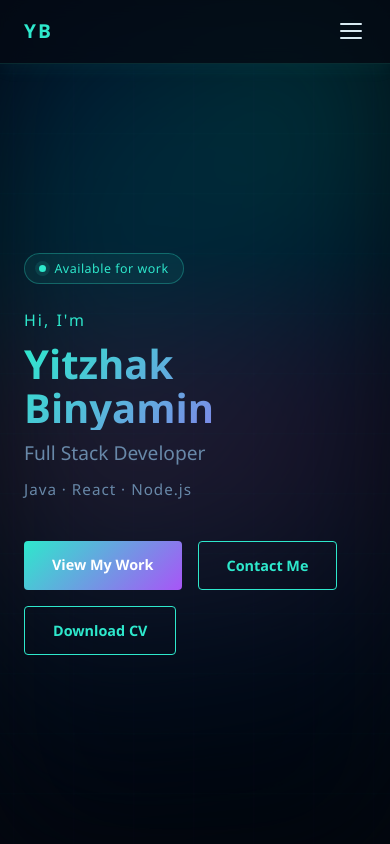
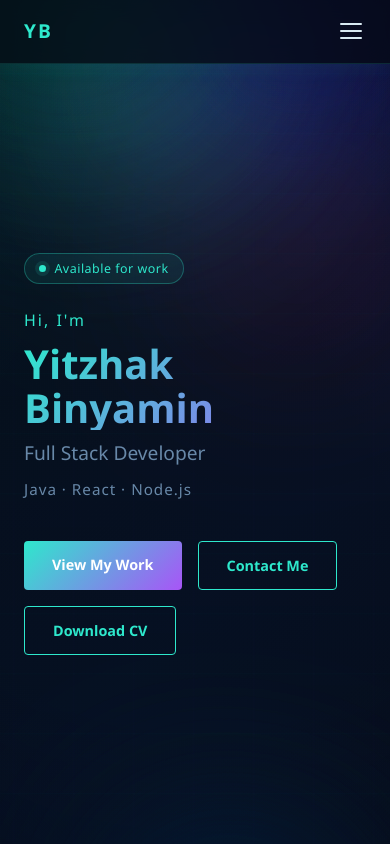
Before and after one commit to Yitzhakbin9/yitzhak-portfolio, a React (Vite) app: page / in a window 390 px wide. Shown: the top 844 px of the page. Built offline with nearby package versions, Linux system fonts and the light colour scheme.

Commit message:
add this amazing background effect

```diff
--- a/src/App.css
+++ b/src/App.css
@@ -412,25 +412,188 @@
   border-top: 1px solid var(--border);
 }
 
-/* ── BACKGROUND IMAGE ── */
+/* ── BACKGROUND ANIMATION ── */
 .bg-image {
   position: fixed;
-  inset: 0;
-  background-image: url('/gradient.avif');
-  background-size: cover;
-  background-position: center;
+  inset: -14%;
+  --cursor-x: 55vw;
+  --cursor-y: 28vh;
+  --cursor-glow-opacity: 0.45;
   z-index: -2;
-  animation: bg-drift 20s ease-in-out infinite;
+  overflow: hidden;
+  pointer-events: none;
+  isolation: isolate;
+  background:
+    radial-gradient(circle at 16% 18%, rgba(46, 232, 204, 0.12), transparent 0 26%),
+    radial-gradient(circle at 84% 20%, rgba(168, 85, 247, 0.14), transparent 0 28%),
+    radial-gradient(circle at 52% 84%, rgba(56, 189, 248, 0.1), transparent 0 24%),
+    linear-gradient(135deg, #030712 0%, #071220 35%, #081326 62%, #090f1d 100%);
+  filter: saturate(1.08) brightness(0.92);
 }
 
-@keyframes bg-drift {
-  0%, 100% {
-    transform: scale(1.05);
-    filter: blur(60px) brightness(0.35) saturate(1.4);
+.bg-image::before,
+.bg-image::after {
+  content: "";
+  position: absolute;
+  inset: 0;
+  pointer-events: none;
+}
+
+.bg-image::before {
+  background:
+    linear-gradient(115deg, rgba(46, 232, 204, 0.05), transparent 30%),
+    linear-gradient(245deg, rgba(168, 85, 247, 0.06), transparent 35%);
+  mix-blend-mode: screen;
+  opacity: 0.7;
+}
+
+.bg-image::after {
+  background:
+    radial-gradient(circle at center, transparent 52%, rgba(3, 7, 18, 0.24) 88%),
+    linear-gradient(180deg, rgba(3, 7, 18, 0.02), rgba(3, 7, 18, 0.18));
+}
+
+.bg-blob {
+  position: absolute;
+  border-radius: 999px;
+  filter: blur(90px);
+  opacity: 0.82;
+  mix-blend-mode: hard-light;
+  transform-origin: center;
+  will-change: transform;
+}
+
+.bg-blob-1 {
+  width: 42vw;
+  height: 42vw;
+  min-width: 360px;
+  min-height: 360px;
+  left: -8%;
+  top: -4%;
+  background:
+    radial-gradient(circle at 35% 35%, rgba(46, 232, 204, 0.82), rgba(46, 232, 204, 0.22) 36%, transparent 70%);
+  animation: blob-float-1 26s ease-in-out infinite alternate;
+}
+
+.bg-blob-2 {
+  width: 38vw;
+  height: 38vw;
+  min-width: 320px;
+  min-height: 320px;
+  right: -6%;
+  top: 0%;
+  background:
+    radial-gradient(circle at 50% 38%, rgba(168, 85, 247, 0.8), rgba(96, 76, 255, 0.24) 40%, transparent 72%);
+  animation: blob-float-2 32s ease-in-out infinite alternate;
+}
+
+.bg-blob-3 {
+  width: 34vw;
+  height: 34vw;
+  min-width: 280px;
+  min-height: 280px;
+  left: 26%;
+  bottom: -12%;
+  background:
+    radial-gradient(circle at 50% 50%, rgba(56, 189, 248, 0.78), rgba(56, 189, 248, 0.18) 42%, transparent 74%);
+  animation: blob-float-3 30s ease-in-out infinite alternate;
+}
+
+.bg-blob-4 {
+  width: 24vw;
+  height: 24vw;
+  min-width: 220px;
+  min-height: 220px;
+  left: 52%;
+  top: 22%;
+  background:
+    radial-gradient(circle at 50% 50%, rgba(255, 89, 168, 0.56), rgba(255, 89, 168, 0.12) 40%, transparent 70%);
+  animation: blob-float-4 22s ease-in-out infinite alternate;
+}
+
+.bg-cursor-glow {
+  position: absolute;
+  left: 0;
+  top: 0;
+  width: 28rem;
+  height: 28rem;
+  border-radius: 999px;
+  pointer-events: none;
+  opacity: var(--cursor-glow-opacity);
+  transform: translate3d(
+      calc(var(--cursor-x) - 14rem),
+      calc(var(--cursor-y) - 14rem),
+      0
+    );
+  background:
+    radial-gradient(circle at 50% 50%, rgba(255, 255, 255, 0.22), transparent 24%),
+    radial-gradient(circle at 48% 48%, rgba(46, 232, 204, 0.42), rgba(46, 232, 204, 0.14) 34%, transparent 72%),
+    radial-gradient(circle at 60% 40%, rgba(168, 85, 247, 0.24), transparent 62%);
+  filter: blur(58px);
+  mix-blend-mode: screen;
+  will-change: transform, opacity;
+  transition: opacity 280ms ease;
+}
+
+@keyframes blob-float-1 {
+  0% {
+    transform: translate3d(0, 0, 0) scale(1) rotate(0deg);
   }
   50% {
-    transform: scale(1.1);
-    filter: blur(72px) brightness(0.28) saturate(1.6);
+    transform: translate3d(10%, 8%, 0) scale(1.14) rotate(26deg);
+  }
+  100% {
+    transform: translate3d(18%, 2%, 0) scale(0.96) rotate(46deg);
+  }
+}
+
+@keyframes blob-float-2 {
+  0% {
+    transform: translate3d(0, 0, 0) scale(1) rotate(0deg);
+  }
+  50% {
+    transform: translate3d(-10%, 10%, 0) scale(1.1) rotate(-20deg);
+  }
+  100% {
+    transform: translate3d(-16%, -4%, 0) scale(0.95) rotate(-42deg);
+  }
+}
+
+@keyframes blob-float-3 {
+  0% {
+    transform: translate3d(0, 0, 0) scale(1) rotate(0deg);
+  }
+  50% {
+    transform: translate3d(14%, -8%, 0) scale(1.08) rotate(18deg);
+  }
+  100% {
+    transform: translate3d(-6%, -14%, 0) scale(0.94) rotate(34deg);
+  }
+}
+
+@keyframes blob-float-4 {
+  0% {
+    transform: translate3d(0, 0, 0) scale(1) rotate(0deg);
+  }
+  50% {
+    transform: translate3d(-12%, 12%, 0) scale(1.18) rotate(-24deg);
+  }
+  100% {
+    transform: translate3d(8%, -8%, 0) scale(0.92) rotate(20deg);
+  }
+}
+
+@media (prefers-reduced-motion: reduce) {
+  .bg-image,
+  .bg-image::before,
+  .bg-image::after,
+  .bg-blob,
+  .bg-cursor-glow {
+    animation: none;
+  }
+
+  .bg-cursor-glow {
+    opacity: 0;
   }
 }
 
--- a/src/App.jsx
+++ b/src/App.jsx
@@ -1,3 +1,4 @@
+import { useEffect, useRef } from "react";
 import Navbar from "./components/Navbar";
 import Hero from "./components/Hero";
 import About from "./components/About";
@@ -9,9 +10,80 @@ import ScrollProgress from "./components/ScrollProgress";
 import "./App.css";
 
 export default function App() {
+  const backgroundRef = useRef(null);
+
+  useEffect(() => {
+    const background = backgroundRef.current;
+
+    if (!background) {
+      return undefined;
+    }
+
+    const mediaQuery = window.matchMedia("(prefers-reduced-motion: reduce)");
+
+    if (mediaQuery.matches) {
+      background.style.setProperty("--cursor-glow-opacity", "0");
+      return undefined;
+    }
+
+    let frameId = 0;
+    let isPointerActive = false;
+    let currentX = window.innerWidth * 0.55;
+    let currentY = window.innerHeight * 0.28;
+    let targetX = currentX;
+    let targetY = currentY;
+
+    const animate = () => {
+      currentX += (targetX - currentX) * 0.085;
+      currentY += (targetY - currentY) * 0.085;
+
+      background.style.setProperty("--cursor-x", `${currentX}px`);
+      background.style.setProperty("--cursor-y", `${currentY}px`);
+      background.style.setProperty(
+        "--cursor-glow-opacity",
+        isPointerActive ? "0.9" : "0.45"
+      );
+
+      frameId = window.requestAnimationFrame(animate);
+    };
+
+    const handlePointerMove = (event) => {
+      targetX = event.clientX;
+      targetY = event.clientY;
+      isPointerActive = true;
+    };
+
+    const handlePointerLeave = () => {
+      isPointerActive = false;
+      targetX = window.innerWidth * 0.55;
+      targetY = window.innerHeight * 0.28;
+    };
+
+    background.style.setProperty("--cursor-x", `${currentX}px`);
+    background.style.setProperty("--cursor-y", `${currentY}px`);
+    background.style.setProperty("--cursor-glow-opacity", "0.45");
+
+    frameId = window.requestAnimationFrame(animate);
+
+    window.addEventListener("pointermove", handlePointerMove);
+    window.addEventListener("pointerleave", handlePointerLeave);
+
+    return () => {
+      window.cancelAnimationFrame(frameId);
+      window.removeEventListener("pointermove", handlePointerMove);
+      window.removeEventListener("pointerleave", handlePointerLeave);
+    };
+  }, []);
+
   return (
     <>
-      <div className="bg-image" aria-hidden="true" />
+      <div className="bg-image" aria-hidden="true" ref={backgroundRef}>
+        <span className="bg-blob bg-blob-1" />
+        <span className="bg-blob bg-blob-2" />
+        <span className="bg-blob bg-blob-3" />
+        <span className="bg-blob bg-blob-4" />
+        <span className="bg-cursor-glow" />
+      </div>
       <ScrollProgress />
       <Navbar />
       <main>
```
